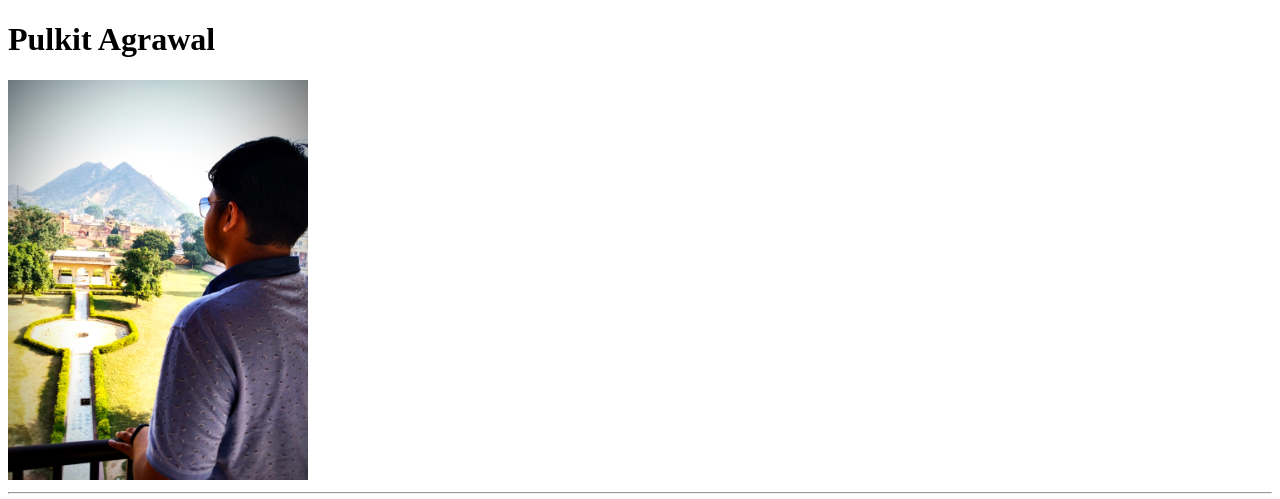
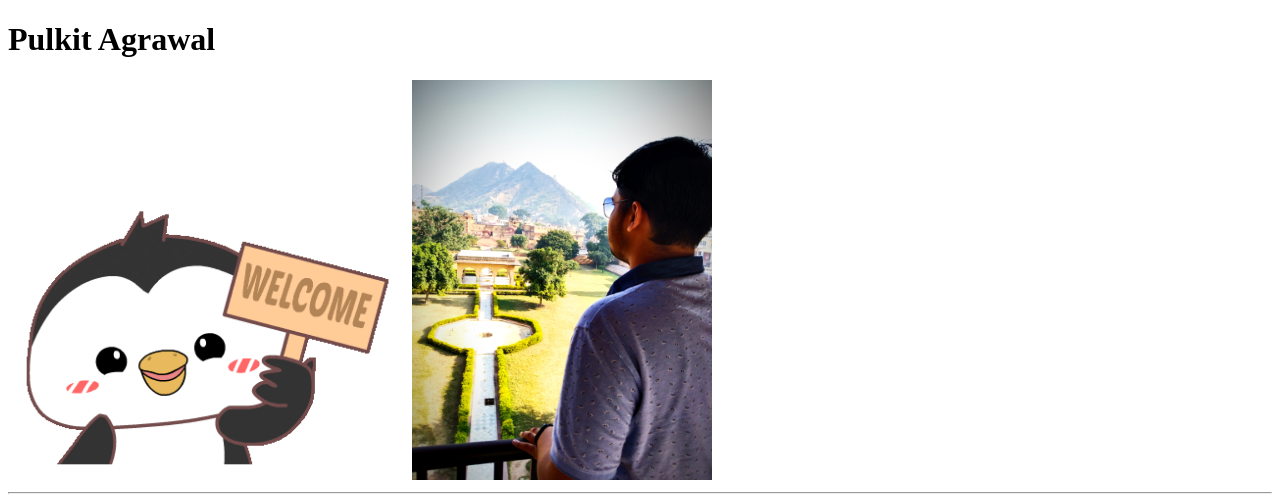
Before and after one commit to agrawalpulkit2004/pulkit1501.github.io, a plain HTML site: page index.html in a window 1280 px wide. Shown: the top 499 px of the page. Drawn offline with Linux system fonts and the light colour scheme.

Commit message:
Update index.html

```diff
--- a/index.html
+++ b/index.html
@@ -8,7 +8,7 @@
 </head>
 <body>
     <h1> Pulkit Agrawal </h1>
-<!--     <img src="9.png " height="400" width="400"> -->
+    <img src="11.gif" height="400" width="400">
     <img src="set.jpg" height="400" width="300"> <hr>
     <a href="https://wa.me/918302814632" target="_blank" >  <img src="5.png" height="100" width="100"/></a>
     <a href="mailto:agrawalpulkit2004@gmail.com" target="_blank" >  <img src="3.png" height="100" width="100"/></a>
```
